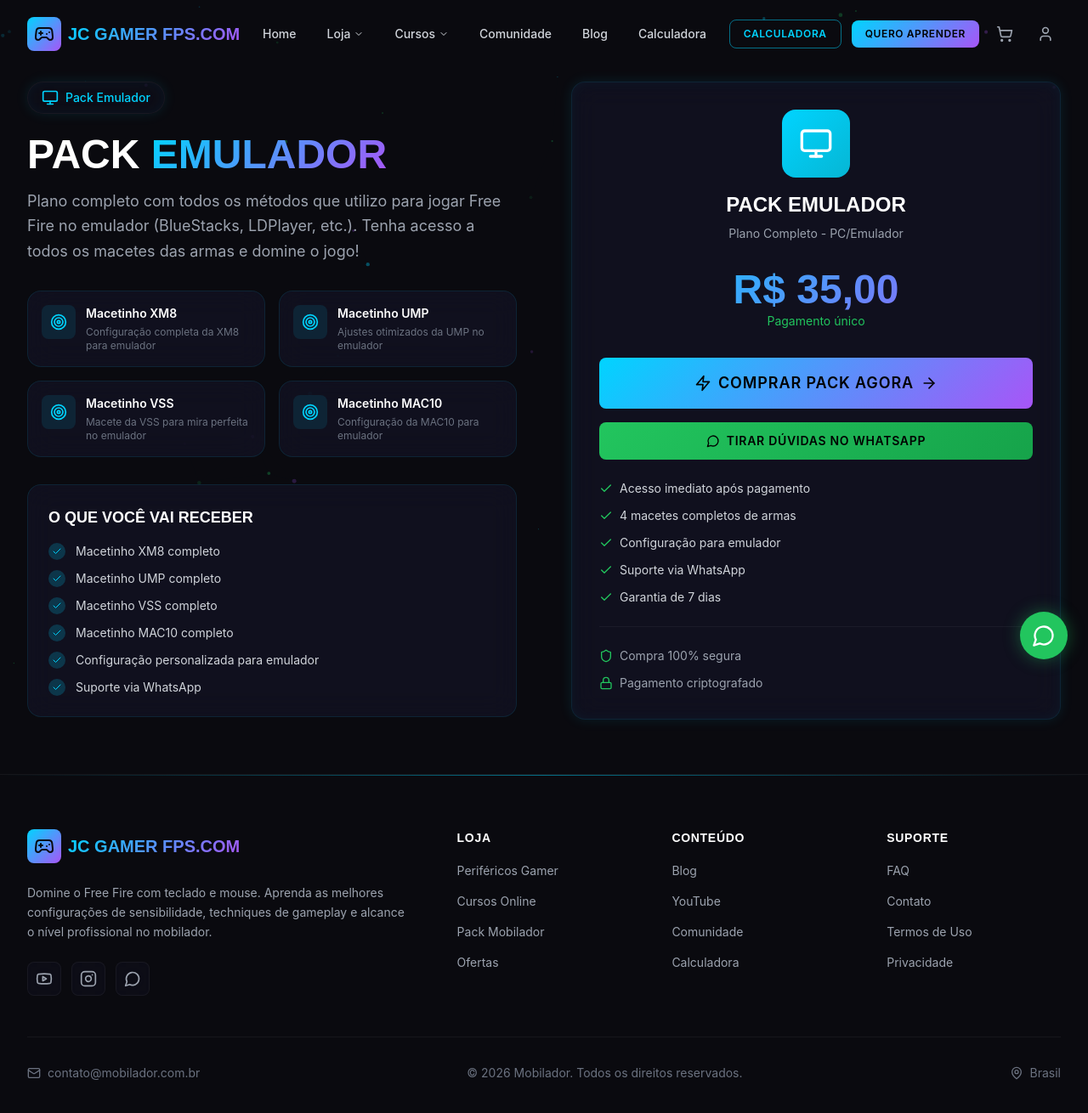
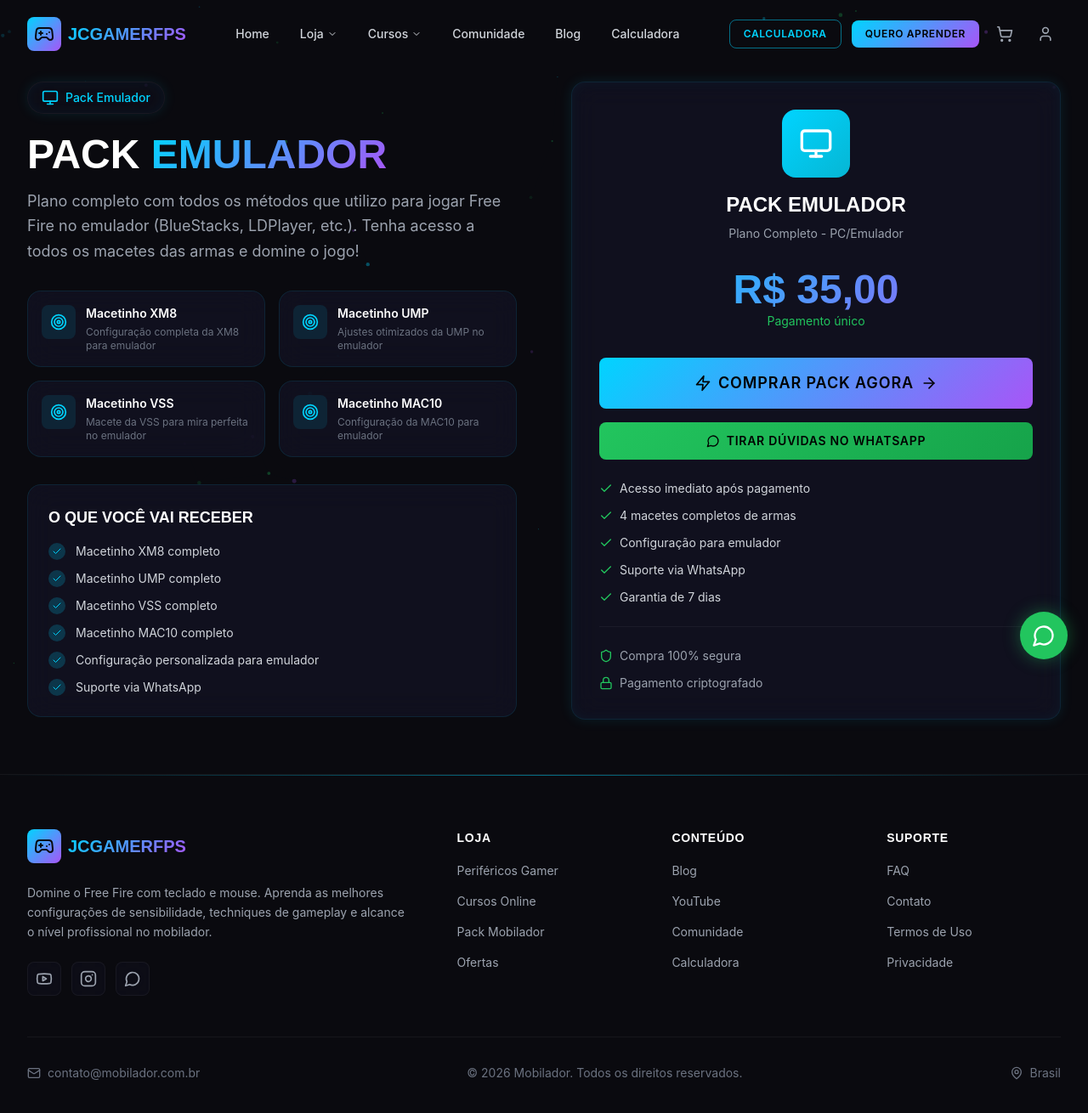
Before and after one commit to jcgamercontatos-png/mobilador-site, a Next.js app: page /pack-emulador in a window 1280 px wide. Shown: the top 1310 px of the page at 85% size. Built offline with nearby package versions, Linux system fonts and the light colour scheme.

Commit message:
nome do site: JCGAMERFPS

```diff
--- a/src/app/checkout/page.tsx
+++ b/src/app/checkout/page.tsx
@@ -21,7 +21,7 @@ export default function CheckoutPage() {
   const [couponApplied, setCouponApplied] = useState(false);
 
   const applyCoupon = () => {
-    if (couponCode.toUpperCase() === "JCGAMER10") {
+    if (couponCode.toUpperCase() === "JCGAMERFPS10") {
       setCouponApplied(true);
     }
   };
--- a/src/app/cursos/sensibilidade-pro/page.tsx
+++ b/src/app/cursos/sensibilidade-pro/page.tsx
@@ -260,7 +260,7 @@ export default function SensibilidadeProPage() {
 
                 <button
                   onClick={() => {
-                    const msg = encodeURIComponent("Olá! Vim pelo site JC Gamer FPS. Quero comprar o curso SENSIBILIDADE PRO - R$ 49,90");
+                    const msg = encodeURIComponent("Olá! Vim pelo site JCGAMERFPS. Quero comprar o curso SENSIBILIDADE PRO - R$ 49,90");
                     window.open(`https://wa.me/5521973199886?text=${msg}`, "_blank");
                   }}
                   className="btn-neon w-full flex items-center justify-center gap-2 mb-4"
--- a/src/app/loja/page.tsx
+++ b/src/app/loja/page.tsx
@@ -93,7 +93,7 @@ export default function StorePage() {
 
   const buyProduct = (product: typeof products[0]) => {
     const msg = encodeURIComponent(
-      `Olá! Vim pelo site JC Gamer FPS. Quero comprar: ${product.name} - R$ ${product.price.toFixed(2)}`
+      `Olá! Vim pelo site JCGAMERFPS. Quero comprar: ${product.name} - R$ ${product.price.toFixed(2)}`
     );
     window.open(`https://wa.me/5521973199886?text=${msg}`, "_blank");
   };
--- a/src/app/pack-emulador/page.tsx
+++ b/src/app/pack-emulador/page.tsx
@@ -139,7 +139,7 @@ export default function PackEmuladorPage() {
 
               <button
                 onClick={() => {
-                  const msg = encodeURIComponent("Olá! Vim pelo site JC Gamer FPS. Quero comprar o PACK EMULADOR - R$ 35,00");
+                  const msg = encodeURIComponent("Olá! Vim pelo site JCGAMERFPS. Quero comprar o PACK EMULADOR - R$ 35,00");
                   window.open(`https://wa.me/5521973199886?text=${msg}`, "_blank");
                 }}
                 className="btn-neon w-full flex items-center justify-center gap-2 mb-4 text-lg py-4"
@@ -151,7 +151,7 @@ export default function PackEmuladorPage() {
 
               <button
                 onClick={() => {
-                  const msg = encodeURIComponent("Olá! Vim pelo site JC Gamer FPS. Tenho dúvidas sobre o PACK EMULADOR");
+                  const msg = encodeURIComponent("Olá! Vim pelo site JCGAMERFPS. Tenho dúvidas sobre o PACK EMULADOR");
                   window.open(`https://wa.me/5521973199886?text=${msg}`, "_blank");
                 }}
                 className="btn-green w-full flex items-center justify-center gap-2 mb-6"
--- a/src/app/pack-mobilador/page.tsx
+++ b/src/app/pack-mobilador/page.tsx
@@ -140,7 +140,7 @@ export default function PackMobiladorPage() {
 
               <button
                 onClick={() => {
-                  const msg = encodeURIComponent("Olá! Vim pelo site JC Gamer FPS. Quero comprar o PACK MOBILADOR (Celular) - R$ 35,00");
+                  const msg = encodeURIComponent("Olá! Vim pelo site JCGAMERFPS. Quero comprar o PACK MOBILADOR (Celular) - R$ 35,00");
                   window.open(`https://wa.me/5521973199886?text=${msg}`, "_blank");
                 }}
                 className="btn-neon w-full flex items-center justify-center gap-2 mb-4 text-lg py-4"
@@ -152,7 +152,7 @@ export default function PackMobiladorPage() {
 
               <button
                 onClick={() => {
-                  const msg = encodeURIComponent("Olá! Vim pelo site JC Gamer FPS. Tenho dúvidas sobre o PACK MOBILADOR (Celular)");
+                  const msg = encodeURIComponent("Olá! Vim pelo site JCGAMERFPS. Tenho dúvidas sobre o PACK MOBILADOR (Celular)");
                   window.open(`https://wa.me/5521973199886?text=${msg}`, "_blank");
                 }}
                 className="btn-green w-full flex items-center justify-center gap-2 mb-6"
--- a/src/components/CTASection.tsx
+++ b/src/components/CTASection.tsx
@@ -20,7 +20,7 @@ export function CTASection() {
             PRONTO PARA{" "}
             <span className="text-gradient neon-text">DOMINAR</span>
             <br />
-            O JC GAMER FPS.COM?
+            O JCGAMERFPS?
           </h2>
           <p className="text-gray-400 text-lg mb-8">
             Junte-se a milhares de jogadores que já transformaram seu
--- a/src/components/FeaturedProducts.tsx
+++ b/src/components/FeaturedProducts.tsx
@@ -97,7 +97,7 @@ export function FeaturedProducts() {
                 <div className="absolute inset-0 bg-gradient-to-t from-dark-900/80 to-transparent opacity-0 group-hover:opacity-100 transition-opacity flex items-end justify-center pb-4">
                   <button
                     onClick={() => {
-                      const msg = encodeURIComponent(`Olá! Vim pelo site JC Gamer FPS. Quero comprar: ${product.name} - R$ ${product.price.toFixed(2)}`);
+                      const msg = encodeURIComponent(`Olá! Vim pelo site JCGAMERFPS. Quero comprar: ${product.name} - R$ ${product.price.toFixed(2)}`);
                       window.open(`https://wa.me/5521973199886?text=${msg}`, "_blank");
                     }}
                     className="btn-neon text-xs py-2 px-6"
--- a/src/components/Footer.tsx
+++ b/src/components/Footer.tsx
@@ -44,7 +44,7 @@ export function Footer() {
                 <Gamepad2 className="w-6 h-6 text-dark-900" />
               </div>
               <span className="font-orbitron font-bold text-xl text-gradient">
-                JC GAMER FPS.COM
+                JCGAMERFPS
               </span>
             </Link>
             <p className="text-gray-400 text-sm leading-relaxed mb-6 max-w-md">
--- a/src/components/HeroSection.tsx
+++ b/src/components/HeroSection.tsx
@@ -70,7 +70,7 @@ export function HeroSection() {
               DOMINE O{" "}
               <span className="text-gradient neon-text">FREE FIRE</span>
               <br />
-              NO JC GAMER FPS.COM
+              NO JCGAMERFPS
             </motion.h1>
 
             <motion.p
--- a/src/components/MobiladorAI.tsx
+++ b/src/components/MobiladorAI.tsx
@@ -98,7 +98,7 @@ export function MobiladorAI() {
                   </div>
                   <div>
                     <h3 className="font-orbitron font-bold text-dark-900 text-sm">
-                      JC GAMER FPS AI
+                      JCGAMERFPS AI
                     </h3>
                     <p className="text-dark-900/70 text-xs">
                       Assistente Virtual
--- a/src/components/Navbar.tsx
+++ b/src/components/Navbar.tsx
@@ -77,7 +77,7 @@ export function Navbar() {
               <Gamepad2 className="w-6 h-6 text-dark-900" />
             </div>
             <span className="font-orbitron font-bold text-xl text-gradient">
-              JC GAMER FPS.COM
+              JCGAMERFPS
             </span>
           </Link>
 
--- a/src/components/PackSection.tsx
+++ b/src/components/PackSection.tsx
@@ -67,7 +67,7 @@ export function PackSection() {
             <h2 className="font-orbitron text-3xl sm:text-4xl lg:text-5xl font-bold mb-6">
               PACK{" "}
               <span className="neon-text-purple text-gradient">
-                JC GAMER FPS.COM
+                JCGAMERFPS
               </span>
             </h2>
 
```
